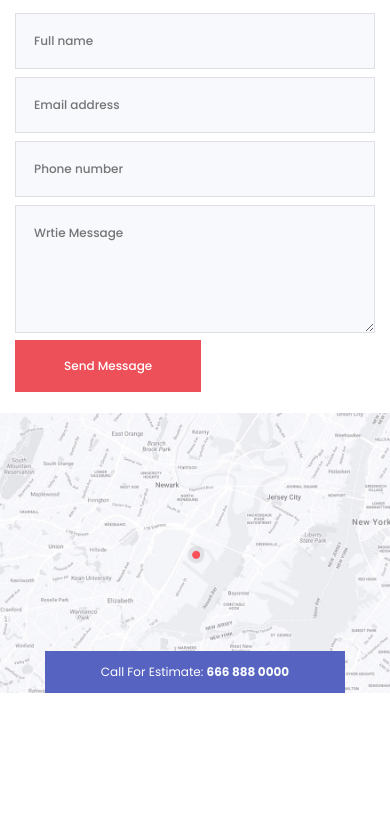
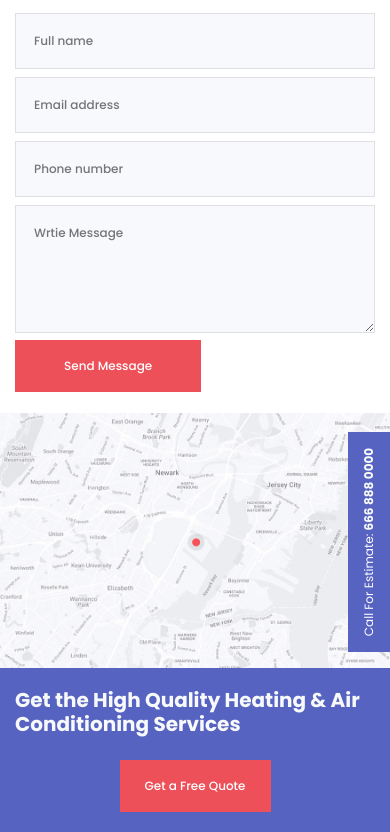
Before and after one commit to GMArjun/doodleblue_ui_task, a website: page index.html in a window 390 px wide. Shown: the part 3655-4487 px from the top of the page. Before the commit the page ends 4348 px from the top, so only its background shows below. Drawn offline with Linux system fonts and the light colour scheme.

Commit message:
section 8

```diff
--- a/index.html
+++ b/index.html
@@ -520,6 +520,21 @@
         </div>
     </section>
 
+    <section class="quote bg-secondary py-0 py-md-5">
+        <div class="container minContainer">
+            <div class="row">
+                <div class="col-md-9">
+                    <h1 class="title text-light">Get the High Quality Heating & Air <br class="d-none d-md-block"> Conditioning Services</h1>
+                </div>
+                <div class="col-md-3 pl-md-0 pl-lg-3 d-flex justify-content-center justify-content-md-end align-self-center">
+                    <div class="mt-3 mt-md-0">
+                        <button class="btn btn-primary rounded-0 p-3 px-4 font-xs fw500">Get a Free Quote</button>
+                    </div>
+                </div>
+            </div>
+        </div>
+    </section>
+
     <script src="js/jquery.min.js"></script>
     <script src="js/popper.min.js"></script>
     <script src="js/bootstrap.min.js"></script>
--- a/scss/stylesheet.scss
+++ b/scss/stylesheet.scss
@@ -793,7 +793,7 @@ aside {
       height: 400px
     }
     @media(max-width: 575px){
-      height: 280px
+      height: 255px
     }
     img{
       position: absolute;
@@ -818,14 +818,15 @@ aside {
       @media(max-width: 991px){
         padding: 12px 30px;
         font-size: 12px;
-        right: -193px;
-        max-width: 300px;
+        right: -125px;
+        max-width: 250px;
+        top:44%;
       }
-      @media(max-width: 991px){
-        left: 50%;
-        top: unset;
-        bottom: 0;
-        transform: rotate(0deg) translate(-50%,0%);
+      @media(max-width: 575px){
+        top:42.5%;
+        max-width: 220px;
+        padding: 12px 15px;
+        right: -110px;
       }
       a{
         text-decoration: none;
@@ -861,3 +862,7 @@ aside {
     }
   }
 }
+
+.quote{
+
+}
```
Also changed, not shown: css/stylesheet.min.css, 1 other file.
